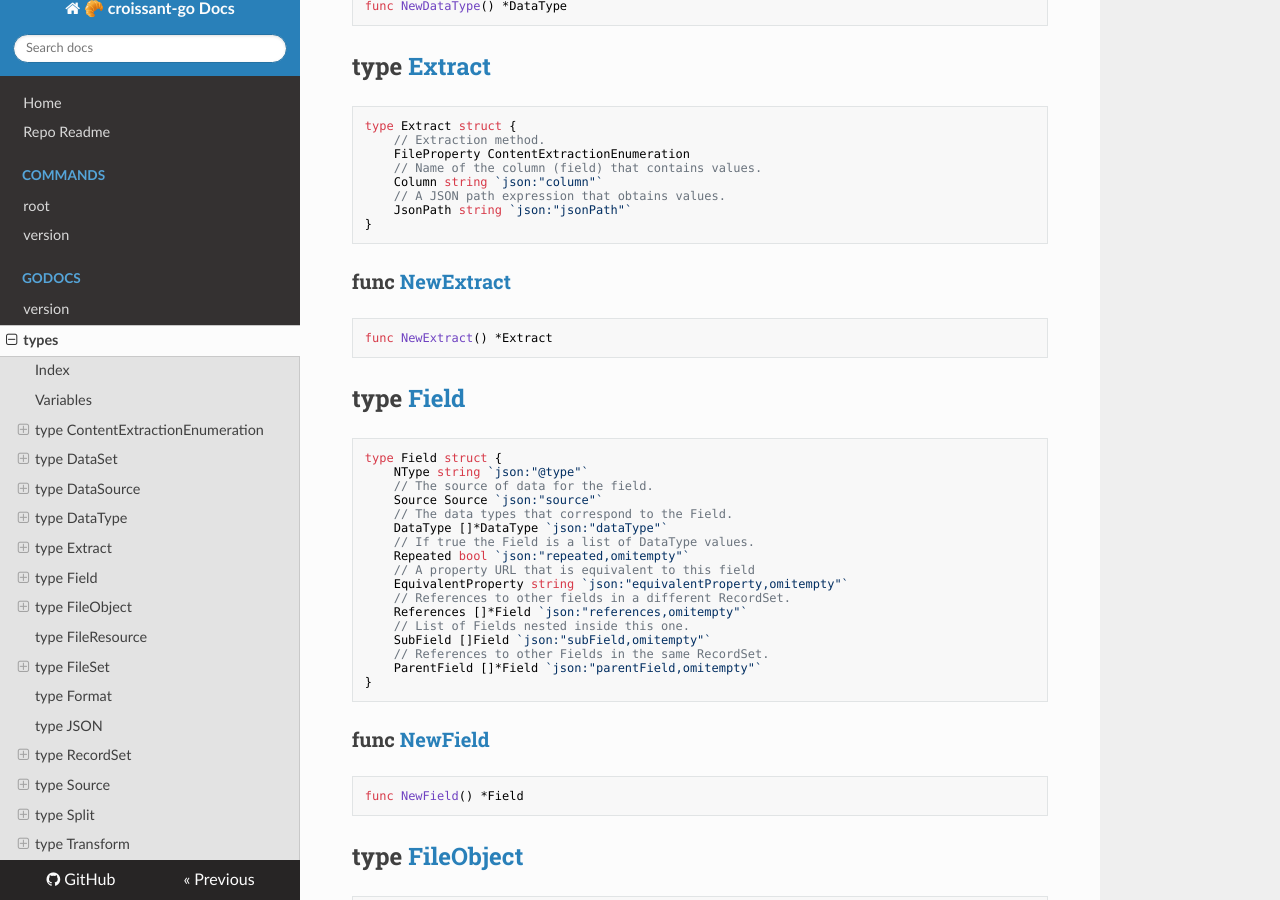
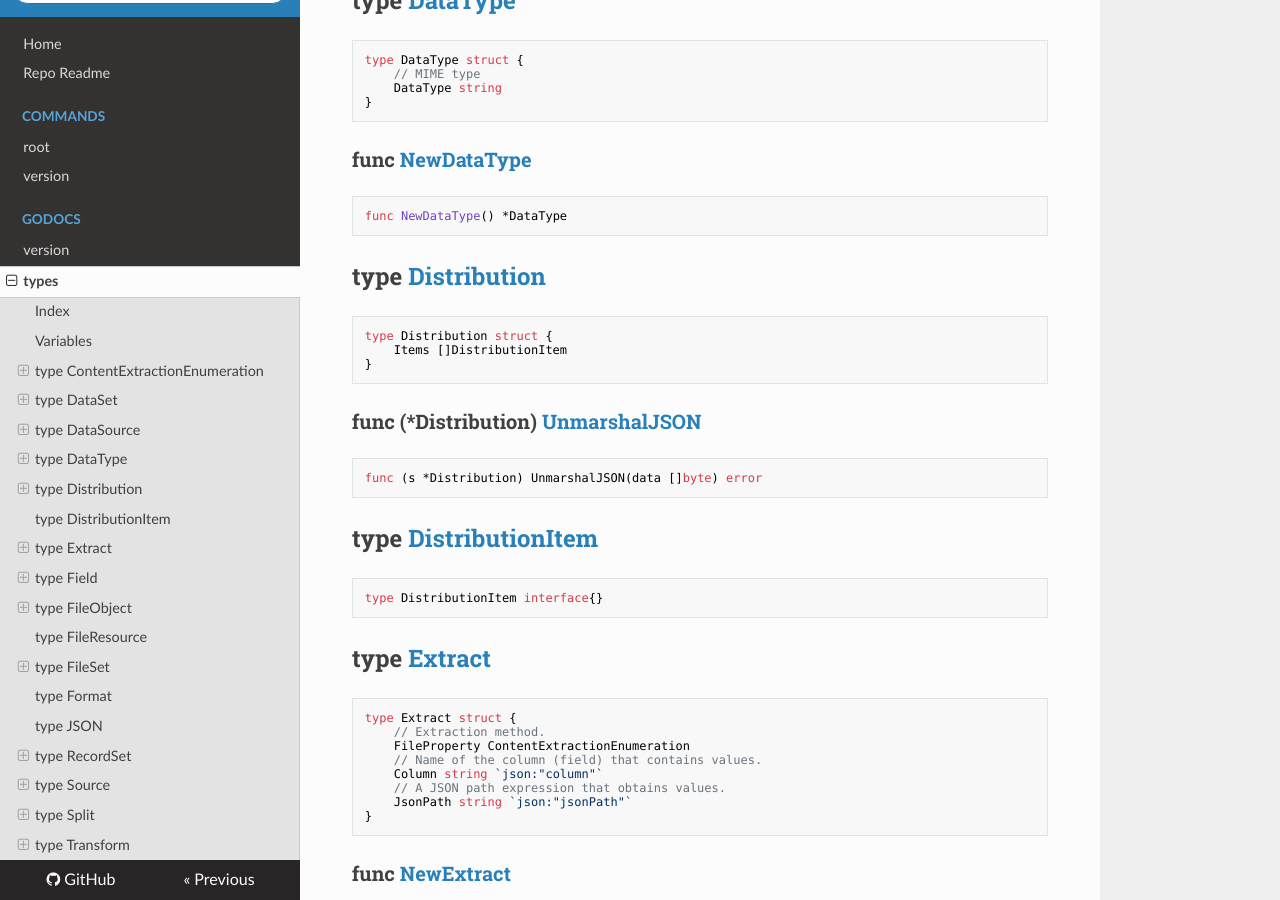
Before and after one commit to B13rg/croissant-go, an MkDocs documentation site: the page built from docs/godoc/croissant-types.md, in a window 1280 px wide and 900 px high, scrolled down 4286 px. Built offline with MkDocs 1.6.1, drawn with Linux system fonts in a browser that asks for light colours; nearby versions of some CDN libraries; some of the changed text lies outside the part shown.

Commit message:
Add a command for testing unmarshaling against known good croissant files

````diff
--- a/docs/godoc/croissant-types.md
+++ b/docs/godoc/croissant-types.md
@@ -21,11 +21,15 @@
   - [func NewContentExtractionEnumeration\(\) \*ContentExtractionEnumeration](<#NewContentExtractionEnumeration>)
 - [type DataSet](<#DataSet>)
   - [func NewDataSet\(\) \*DataSet](<#NewDataSet>)
+  - [func NewDataSetFromPath\(path string\) \(\*DataSet, error\)](<#NewDataSetFromPath>)
   - [func NewFileSet\(\) \*DataSet](<#NewFileSet>)
 - [type DataSource](<#DataSource>)
   - [func NewDataSource\(\) \*DataSource](<#NewDataSource>)
 - [type DataType](<#DataType>)
   - [func NewDataType\(\) \*DataType](<#NewDataType>)
+- [type Distribution](<#Distribution>)
+  - [func \(s \*Distribution\) UnmarshalJSON\(data \[\]byte\) error](<#Distribution.UnmarshalJSON>)
+- [type DistributionItem](<#DistributionItem>)
 - [type Extract](<#Extract>)
   - [func NewExtract\(\) \*Extract](<#NewExtract>)
 - [type Field](<#Field>)
@@ -133,7 +137,7 @@
 
 
 <a name="DataSet"></a>
-## type [DataSet](<https://github.com:b13rg/croissant-go/blob/main/pkg/croissant/dataset.go#L6-L60>)
+## type [DataSet](<https://github.com:b13rg/croissant-go/blob/main/pkg/croissant/dataset.go#L13-L67>)
 
 \[Dataset Class\]\(https://docs.mlcommons.org/croissant/docs/croissant-spec.html#dataset-level-information\) Based on https://docs.mlcommons.org/croissant/docs/croissant-spec.html#schemaorgdataset
 
@@ -191,10 +195,19 @@
 ```
 
 <a name="NewDataSet"></a>
-### func [NewDataSet](<https://github.com:b13rg/croissant-go/blob/main/pkg/croissant/dataset.go#L62>)
+### func [NewDataSet](<https://github.com:b13rg/croissant-go/blob/main/pkg/croissant/dataset.go#L69>)
 
 ```go
 func NewDataSet() *DataSet
+```
+
+
+
+<a name="NewDataSetFromPath"></a>
+### func [NewDataSetFromPath](<https://github.com:b13rg/croissant-go/blob/main/pkg/croissant/dataset.go#L79>)
+
+```go
+func NewDataSetFromPath(path string) (*DataSet, error)
 ```
 
 
@@ -260,6 +273,35 @@
 ```
 
 
+
+<a name="Distribution"></a>
+## type [Distribution](<https://github.com:b13rg/croissant-go/blob/main/pkg/croissant/dataset.go#L91-L93>)
+
+
+
+```go
+type Distribution struct {
+    Items []DistributionItem
+}
+```
+
+<a name="Distribution.UnmarshalJSON"></a>
+### func \(\*Distribution\) [UnmarshalJSON](<https://github.com:b13rg/croissant-go/blob/main/pkg/croissant/dataset.go#L95>)
+
+```go
+func (s *Distribution) UnmarshalJSON(data []byte) error
+```
+
+
+
+<a name="DistributionItem"></a>
+## type [DistributionItem](<https://github.com:b13rg/croissant-go/blob/main/pkg/croissant/dataset.go#L89>)
+
+
+
+```go
+type DistributionItem interface{}
+```
 
 <a name="Extract"></a>
 ## type [Extract](<https://github.com:b13rg/croissant-go/blob/main/pkg/croissant/datasource.go#L26-L33>)
--- a/docs/schemas/generated-schema.json
+++ b/docs/schemas/generated-schema.json
@@ -1 +1 @@
-{"$schema":"https://json-schema.org/draft/2020-12/schema","$id":"https://github.com/b13rg/croissant-go/pkg/croissant/data-set","$ref":"#/$defs/DataSet","$defs":{"DataSet":{"properties":{"@context":{"type":"object"},"@type":{"type":"string"},"dct:conformsTo":{"type":"string"},"description":{"type":"string"},"license":{"items":{"type":"string"},"type":"array"},"name":{"type":"string"},"url":{"type":"string"},"creator":{"items":{"type":"string"},"type":"array"},"datePublished":{"type":"string"},"keywords":{"items":{"type":"string"},"type":"array"},"publisher":{"items":{"type":"string"},"type":"array"},"version":{"type":"string"},"dateCreated":{"type":"string"},"dateModified":{"type":"string"},"sameAs":{"items":{"type":"string"},"type":"array"},"sdLicense":{"items":{"type":"string"},"type":"array"},"inLanguage":{"items":{"type":"string"},"type":"array"},"distribution":{"items":true,"type":"array"},"isLiveDataset":{"type":"boolean"},"citeAs":{"type":"string"}},"type":"object","required":["@context","@type","dct:conformsTo","description","license","name","url","creator","datePublished"]}}}
+{"$schema":"https://json-schema.org/draft/2020-12/schema","$id":"https://github.com/b13rg/croissant-go/pkg/croissant/data-set","$ref":"#/$defs/DataSet","$defs":{"DataSet":{"properties":{"@context":{"type":"object"},"@type":{"type":"string"},"dct:conformsTo":{"type":"string"},"description":{"type":"string"},"license":{"$ref":"#/$defs/StringOrSlice"},"name":{"type":"string"},"url":{"type":"string"},"creator":{"items":{"type":"string"},"type":"array"},"datePublished":{"type":"string"},"keywords":{"items":{"type":"string"},"type":"array"},"publisher":{"items":{"type":"string"},"type":"array"},"version":{"type":"string"},"dateCreated":{"type":"string"},"dateModified":{"type":"string"},"sameAs":{"items":{"type":"string"},"type":"array"},"sdLicense":{"items":{"type":"string"},"type":"array"},"inLanguage":{"items":{"type":"string"},"type":"array"},"distribution":{"items":true,"type":"array"},"isLiveDataset":{"type":"boolean"},"citeAs":{"type":"string"}},"type":"object","required":["@context","@type","dct:conformsTo","description","license","name","url","creator","datePublished"]},"StringOrSlice":{"items":{"type":"string"},"type":"array"}}}
````
Also changed, not shown: other parts of docs/godoc/croissant-types.md (+1 -1 lines), docs/cmd/croissant.md (+2 -1 lines), docs/cmd/croissant_test.md (renamed from docs/cmd/croissant_version.md, +6 -6 lines), docs/godoc/croissant-cmd.md (+24 -0 lines), 9 other files.
